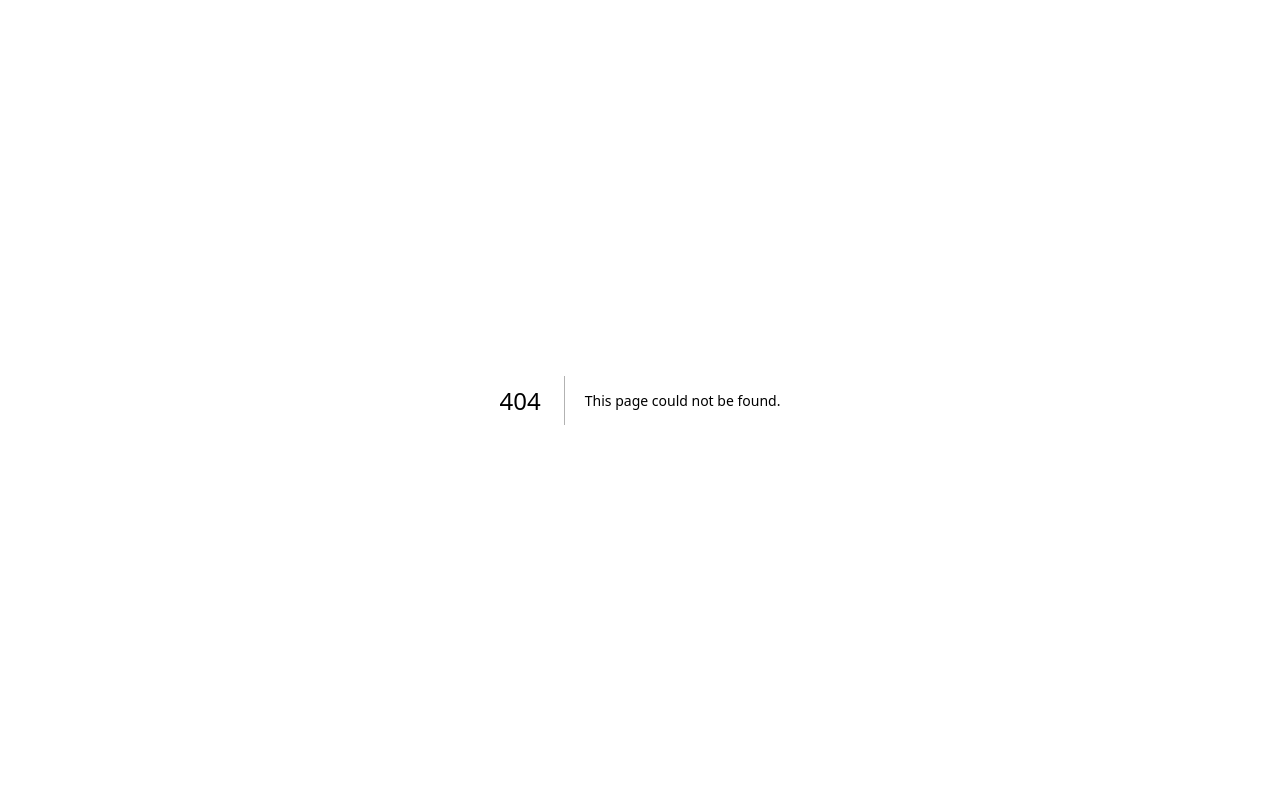
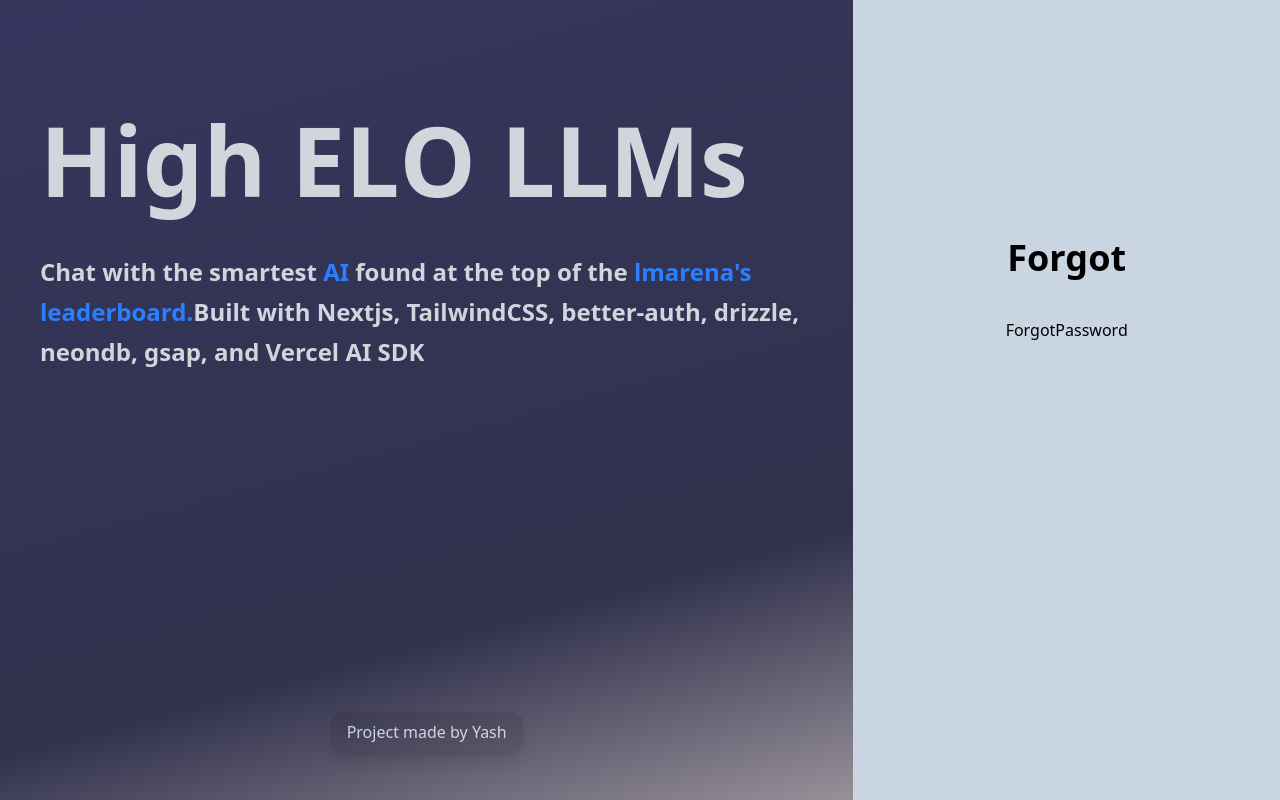
Before and after one commit to tigeryash/ai-chat-2, a Next.js app: page /forgot in a window 1280 px wide. Before the commit this address had no page. Built offline with nearby package versions, Linux system fonts and the light colour scheme; some icons are missing.

Commit message:
setting up login form animations

```diff
--- a/package.json
+++ b/package.json
@@ -16,12 +16,15 @@
     "@neondatabase/serverless": "^1.0.1",
     "ai": "^4.3.16",
     "better-auth": "^1.2.10",
+    "clsx": "^2.1.1",
     "dotenv": "^16.5.0",
     "drizzle-orm": "^0.44.2",
     "gsap": "^3.13.0",
+    "lucide-react": "^0.525.0",
     "next": "15.3.4",
     "react": "^19.0.0",
     "react-dom": "^19.0.0",
+    "tailwind-merge": "^3.3.1",
     "zod": "^3.25.67"
   },
   "devDependencies": {
--- /dev/null
+++ b/src/app/(auth)/components/authbutton.tsx
@@ -0,0 +1,32 @@
+"use client";
+import Image from "next/image";
+import { LucideIcon } from "lucide-react";
+import { cn } from "@/lib/utils";
+
+const AuthButton = ({
+  Icon,
+  image,
+  name,
+  className,
+}: {
+  Icon?: LucideIcon;
+  image?: string;
+  name: string;
+  className?: string;
+}) => {
+  return (
+    <button
+      className={cn(
+        "py-3 px-4 rounded-xl border border-black flex items-center gap-2hover:bg-white",
+        " hover:text-black transition-all duration-300 hover:scale-105 hover:shadow-lg hover:border-white text-lg ",
+        className
+      )}
+    >
+      {Icon && <Icon size={22} />}
+      {image && <Image src={image} alt="" width={20} height={20} />}
+      Continue with {name}
+    </button>
+  );
+};
+
+export default AuthButton;
--- /dev/null
+++ b/src/app/(auth)/components/oauthbuttons.tsx
@@ -0,0 +1,36 @@
+"use client";
+import React, { useRef } from "react";
+import AuthButton from "./authbutton";
+import { Google } from "@lobehub/icons";
+import { Github } from "@lobehub/icons";
+import { Phone } from "lucide-react";
+import DiscordIcon from "../../../../public/discord-icon.svg";
+import gsap from "gsap";
+import { useGSAP } from "@gsap/react";
+
+const OAuthButtons = () => {
+  const containerRef = useRef<HTMLDivElement>(null);
+  useGSAP(
+    () => {
+      gsap.from(".auth-button", {
+        opacity: 0,
+        y: -30,
+        stagger: 0.2,
+        duration: 0.5,
+        ease: "power2.inOut",
+        delay: 3,
+      });
+    },
+    { scope: containerRef }
+  );
+  return (
+    <div ref={containerRef} className="grid grid-cols-2 gap-4">
+      <AuthButton Icon={Google} name="Google" className="auth-button" />
+      <AuthButton Icon={Github} name="Github" className="auth-button" />
+      <AuthButton image={DiscordIcon} name="Discord" className="auth-button" />
+      <AuthButton Icon={Phone} name="Phone" className="auth-button" />
+    </div>
+  );
+};
+
+export default OAuthButtons;
--- /dev/null
+++ b/src/app/(auth)/forgot/page.tsx
@@ -0,0 +1,7 @@
+import React from "react";
+
+const ForgotPassword = () => {
+  return <div>ForgotPassword</div>;
+};
+
+export default ForgotPassword;
--- a/src/app/(auth)/layout.tsx
+++ b/src/app/(auth)/layout.tsx
@@ -6,10 +6,13 @@ import { useRef } from "react";
 import { SplitText } from "gsap/all";
 import Link from "next/link";
 import Models from "./components/models";
+import OAuthButtons from "./components/oauthbuttons";
+import { usePathname } from "next/navigation";
 
 gsap.registerPlugin(SplitText);
 
 const AuthLayout = ({ children }: { children: React.ReactNode }) => {
+  const pathname = usePathname();
   const containerRef = useRef<HTMLDivElement>(null);
   useGSAP(() => {
     if (!containerRef.current) return;
@@ -114,9 +117,14 @@ const AuthLayout = ({ children }: { children: React.ReactNode }) => {
 
       <div
         id="auth"
-        className="flex-1/3 min-h-screen inset-shadow-lg bg-slate-300 "
+        className="flex-1/3 min-h-screen inset-shadow-lg bg-slate-300 flex flex-col justify-center items-center space-y-10"
       >
+        <h2 className="text-4xl font-semibold capitalize">
+          {pathname.split("/")}
+        </h2>
         {children}
+
+        <OAuthButtons />
       </div>
     </main>
   );
--- a/src/app/(auth)/login/page.tsx
+++ b/src/app/(auth)/login/page.tsx
@@ -29,7 +29,7 @@ const Login = () => {
   };
   return (
     <Form
-      className="w-full max-w-md space-y-4 flex flex-col items-center justify-center h-[calc(100vh-10rem)]"
+      className="w-full max-w-md space-y-4 flex flex-col items-center justify-center "
       errors={errors}
       onClearErrors={setErrors}
       onSubmit={async (event) => {
--- /dev/null
+++ b/src/app/(auth)/signup/page.tsx
@@ -0,0 +1,5 @@
+const Signup = () => {
+  return <div></div>;
+};
+
+export default Signup;
--- /dev/null
+++ b/src/lib/utils.ts
@@ -0,0 +1,6 @@
+import { clsx, type ClassValue } from "clsx"
+import { twMerge } from "tailwind-merge"
+
+export function cn(...inputs: ClassValue[]) {
+  return twMerge(clsx(inputs))
+}
```
Also changed, not shown: public/discord-icon.svg (added), 1 other file (tests, documents, lock files or other folders).
